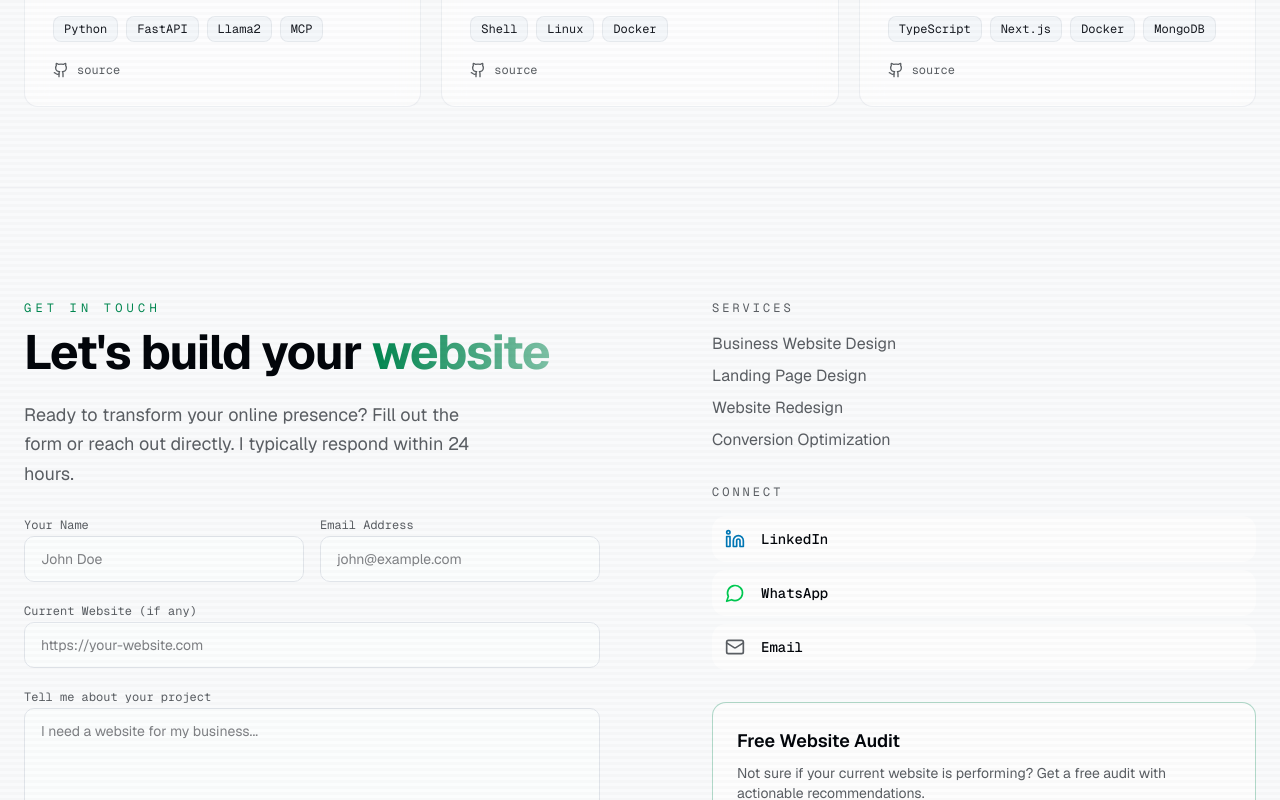
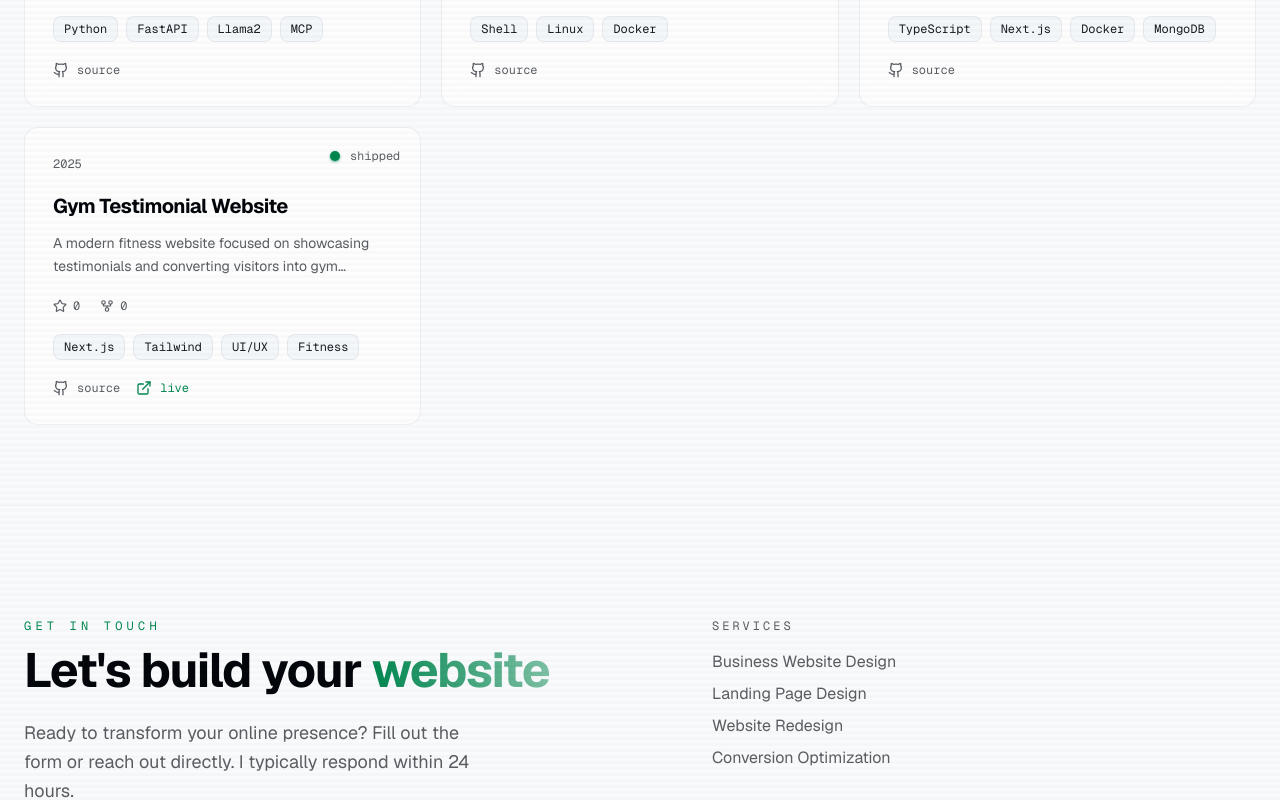
Before and after one commit to akshayrajput9878909-boop/akshayxportfolio, a Next.js app: page /projects in a window 1280 px wide. Shown: the part 1460-2260 px from the top of the page. Built offline with nearby package versions, Linux system fonts and the light colour scheme; no server answers.

Commit message:
Update projects-page-content.tsx

```diff
--- a/components/public/projects/projects-page-content.tsx
+++ b/components/public/projects/projects-page-content.tsx
@@ -115,6 +115,20 @@ const projects = [
     url: "https://github.com/ehsanghaffar/nextjs-appdir-docker",
     featured: false,
   },
+  {
+  id: 999,
+  title: "Gym Testimonial Website",
+  description:
+    "A modern fitness website focused on showcasing testimonials and converting visitors into gym members.",
+  tags: ["Next.js", "Tailwind", "UI/UX", "Fitness"],
+  status: "shipped",
+  year: "2025",
+  stars: 0,
+  forks: 0,
+  url: "#",
+  homepage: "https://fitness-web-testomonial.vercel.app/",
+  featured: true,
+},
 ]
 
 const filters = ["all", "shipped", "in-progress", "archived"]
```
